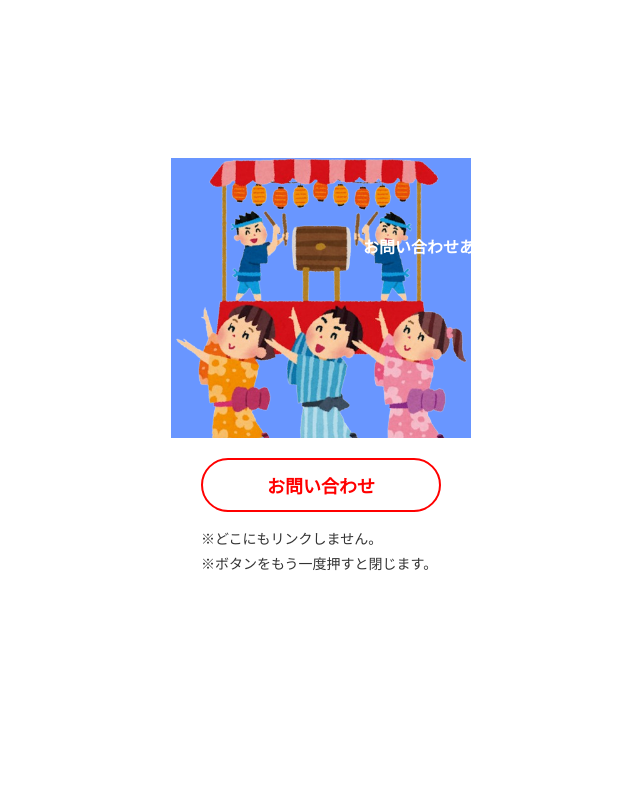
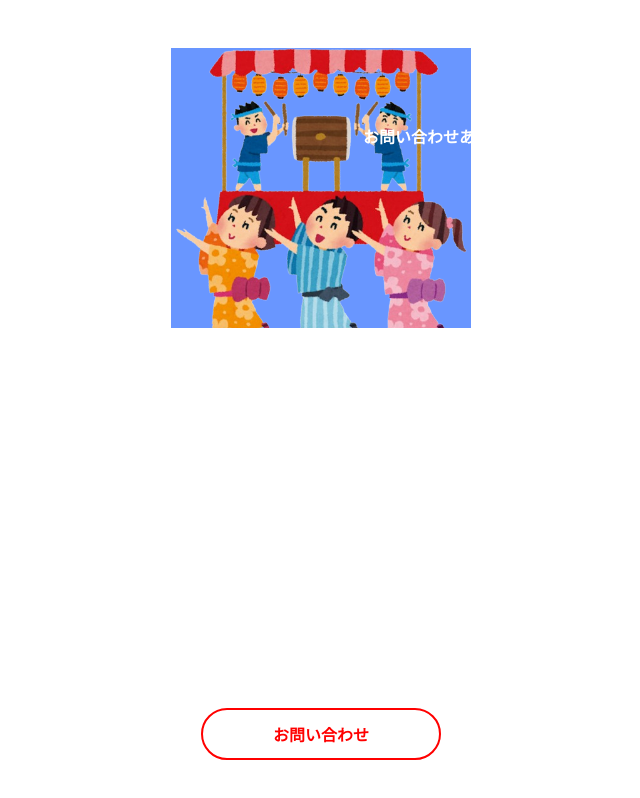
Before and after one commit to anmitsuco/welcome_button, a plain HTML site: page index.html in a window 1280 px wide. Both pictures are taken after a click on the button "お問い合わせ". Shown: the whole page, without its empty margins (319-959 px from the left). Drawn offline with Linux system fonts and the light colour scheme.

Commit message:
ファイルを差し替えました

```diff
--- a/css/style.css
+++ b/css/style.css
@@ -4,19 +4,15 @@ html {
 }
 
 body {
-   font-family: "Noto Sans JP", sans-serif;
+  font-family: "Noto Sans JP", sans-serif;
   font-size: 16px;
   color: #333;
-}
-
-main {
-  padding-top: 90px;
 }
 
 .about-inner {
   max-width: 1200px;
   margin: 0 auto;
-  padding: 60px 40px 60px;
+  padding: 40px 40px 20px 40px;
 }
 
 .mousikomi-container {
@@ -189,10 +185,16 @@ main {
           justify-content: center;
   position: relative;
   padding-top: 20px;
+  position: fixed;
+  bottom: 40px;
+  left: 50%;
+  -webkit-transform: translateX(-50%);
+          transform: translateX(-50%);
 }
 
 .mousikomi_link {
-  font-size: 18px;
+  font-family: "Noto Sans JP", sans-serif;
+  font-size: 16px;
   font-weight: 700;
   color: red;
   background: #fff;
@@ -211,15 +213,3 @@ main {
 .mousikomi_link:hover {
   opacity: 0.6;
 }
-
-.link-container {
-  width: 240px;
-  max-width: 100%;
-  margin: 16px auto 0;
-}
-
-.link-text {
-  font-size: 14px;
-  margin-top: 0;
-  margin-bottom: 5px;
-}
--- a/index.html
+++ b/index.html
@@ -33,10 +33,6 @@
             <div class="mousikomi_button">
                 <button class="mousikomi_link">お問い合わせ</button>
             </div>
-            <div class="link-container">
-                <p class="link-text">※どこにもリンクしません。</p>
-                <p class="link-text">※ボタンをもう一度押すと閉じます。</p>
-            </div>
 
         </div>
     </main>
--- a/js/script.js
+++ b/js/script.js
@@ -9,21 +9,13 @@ document.addEventListener("DOMContentLoaded", function () {
     const isShown = container.classList.contains("show");
 
     if (isShown) {
-      // 非表示にする
       container.classList.remove("show");
-      setTimeout(() => {
-        container.style.display = "none";
-      }, 300); // アニメーションがある場合は少し待つ
     } else {
-      // 表示にする
-      container.style.display = "block";
-      setTimeout(() => {
-        container.classList.add("show");
-      }, 10);
+      container.classList.add("show");
 
       const containerHeight = container.offsetHeight;
       window.scrollBy({
-        top: containerHeight - 100,
+        top: containerHeight - 80,
         behavior: "smooth"
       });
     }
```
